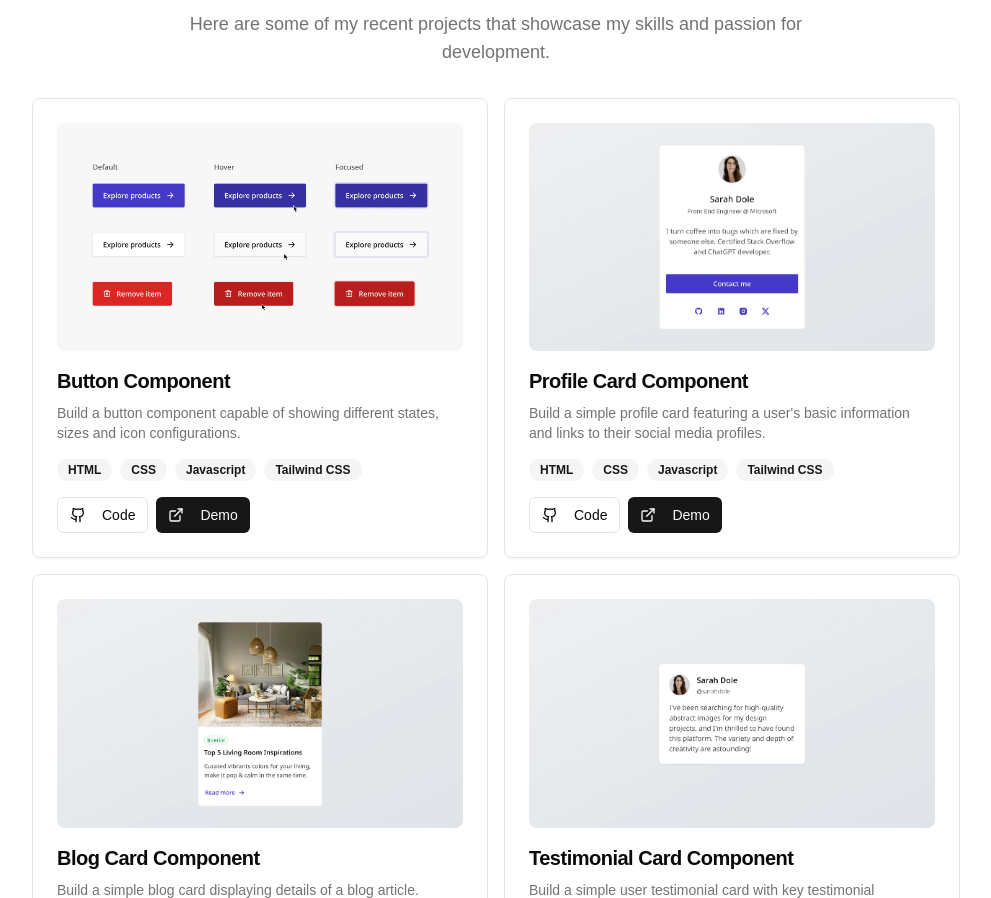
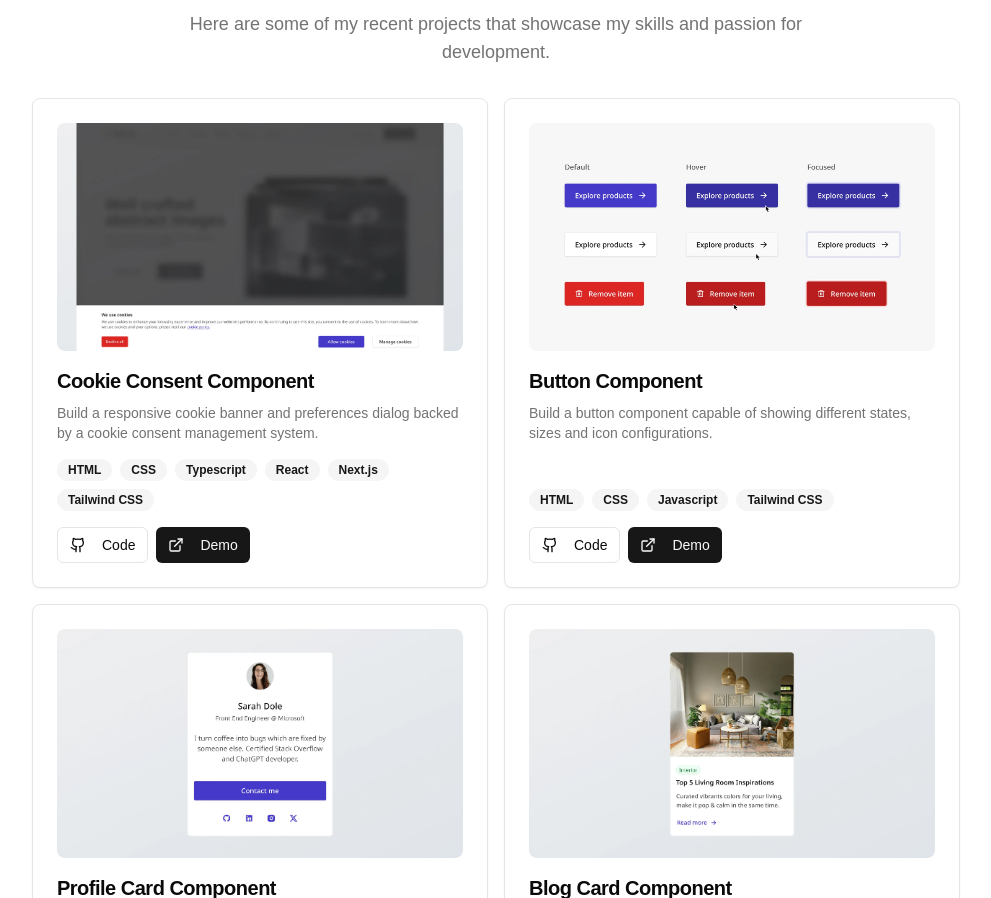
Before and after one commit to adam-wrote-this/my-portfolio, a Next.js app: page / in a window 1280 px wide. Shown: the part 1000-1898 px from the top of the page, without its empty margins (144-1135 px from the left). Built offline with nearby package versions, Linux system fonts and the light colour scheme.

Commit message:
Update Cookie Consent Component

```diff
--- a/app/page.tsx
+++ b/app/page.tsx
@@ -22,6 +22,15 @@ import Image from 'next/image'
 
 export default function Showcase() {
   const projects = [
+    {
+      title: 'Cookie Consent Component',
+      description:
+        'Build a responsive cookie banner and preferences dialog backed by a cookie consent management system.',
+      image: '/cookie-consent.webp',
+      tags: ['HTML', 'CSS', 'Typescript', 'React', 'Next.js', 'Tailwind CSS'],
+      github: 'https://github.com/AdamLiWroteThis/cookie-consent',
+      demo: 'https://cookie-consent-one.vercel.app/'
+    },
     {
       title: 'Button Component',
       description:
```
Also changed, not shown: public/cookie-consent.webp (added).
